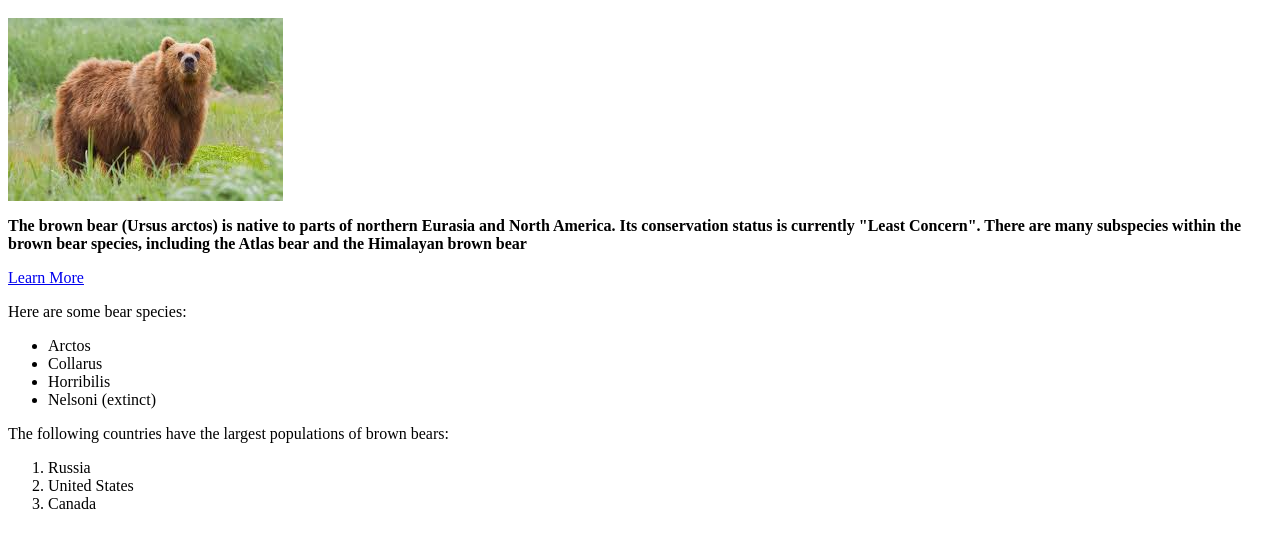
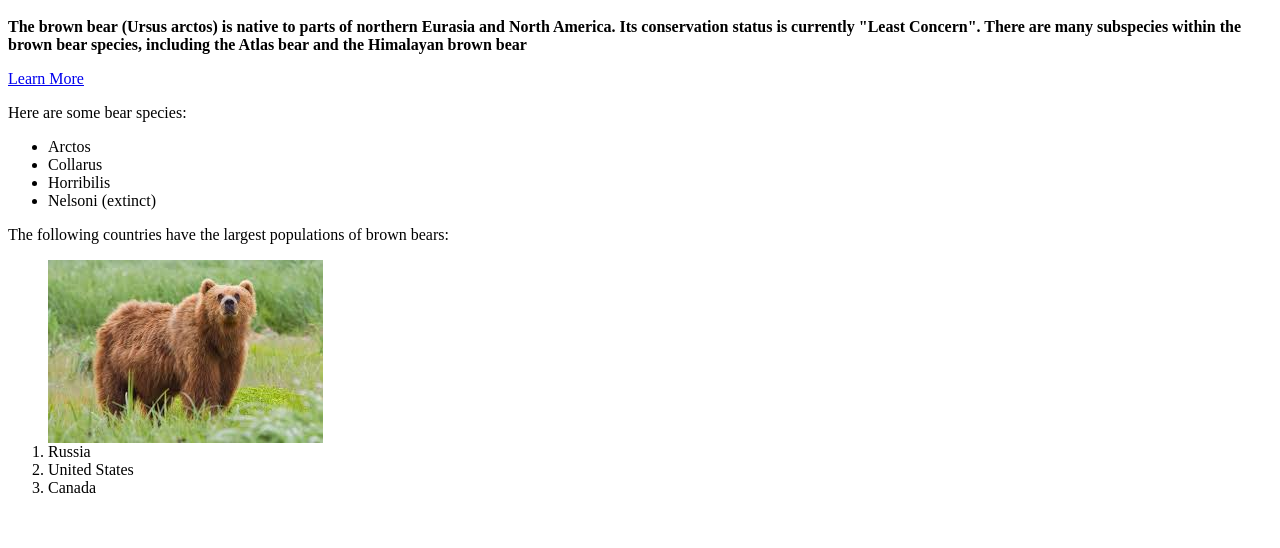
Before and after one commit to thanhdung195/html, a plain HTML site: page index.html in a window 1280 px wide. Shown: the part 48-596 px from the top of the page. Drawn offline with Linux system fonts and the light colour scheme.

Commit message:
Update index.html

```diff
--- a/index.html
+++ b/index.html
@@ -6,7 +6,6 @@
     </head>
     <body>
         <h1>The Brown Bear</h1>
-        <img src="tải xuống.jpeg">
         <p>
             <strong>The brown bear (Ursus arctos) is native to parts of northern Eurasia and North America. Its conservation status is currently
                 "Least Concern". There are many subspecies within the brown bear species, including the Atlas bear and the Himalayan brown bear
@@ -26,7 +25,7 @@
         </p>
         <p>
             The following countries have the largest populations of brown bears:
-            <ol>
+            <ol> <img src="tải xuống.jpeg">
                 <li>Russia </li>
                 <li>United States</li>
                 <li>Canada</li>
```
